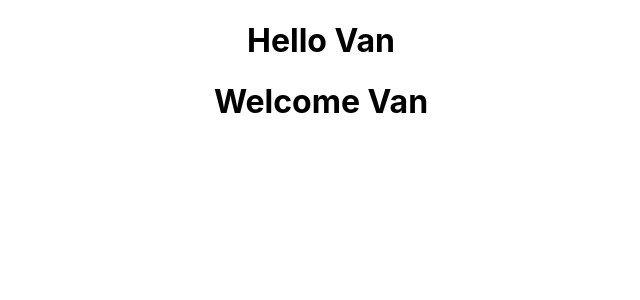
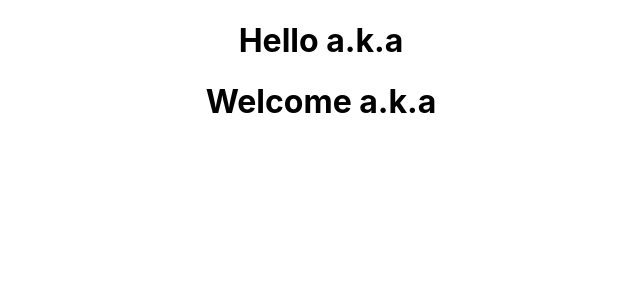
Before and after one commit to Trantuvan/react-fundamental, a React (Create React App) app: page / in a window 1280 px wide. Shown: the top 300 px of the page, without its empty margins (319-959 px from the left). Built offline with nearby package versions, Linux system fonts and the light colour scheme.

Commit message:
recives components param from obj props

```diff
--- a/src/components/Greet.js
+++ b/src/components/Greet.js
@@ -1,7 +1,11 @@
 import React from "react";
 
 const Greet = (props) => {
-  return <h1 className="greet">Hello Van</h1>;
+  return (
+    <h1 className="greet">
+      Hello {props.name} a.k.a {props.heroName}
+    </h1>
+  );
 };
 
 export default Greet;
--- a/src/components/Welcome.js
+++ b/src/components/Welcome.js
@@ -2,6 +2,10 @@
 
 export default class Welcome extends Component {
   render() {
-    return <h1>Welcome Van</h1>;
+    return (
+      <h1>
+        Welcome {this.props.name} a.k.a {this.props.heroName}
+      </h1>
+    );
   }
 }
```
